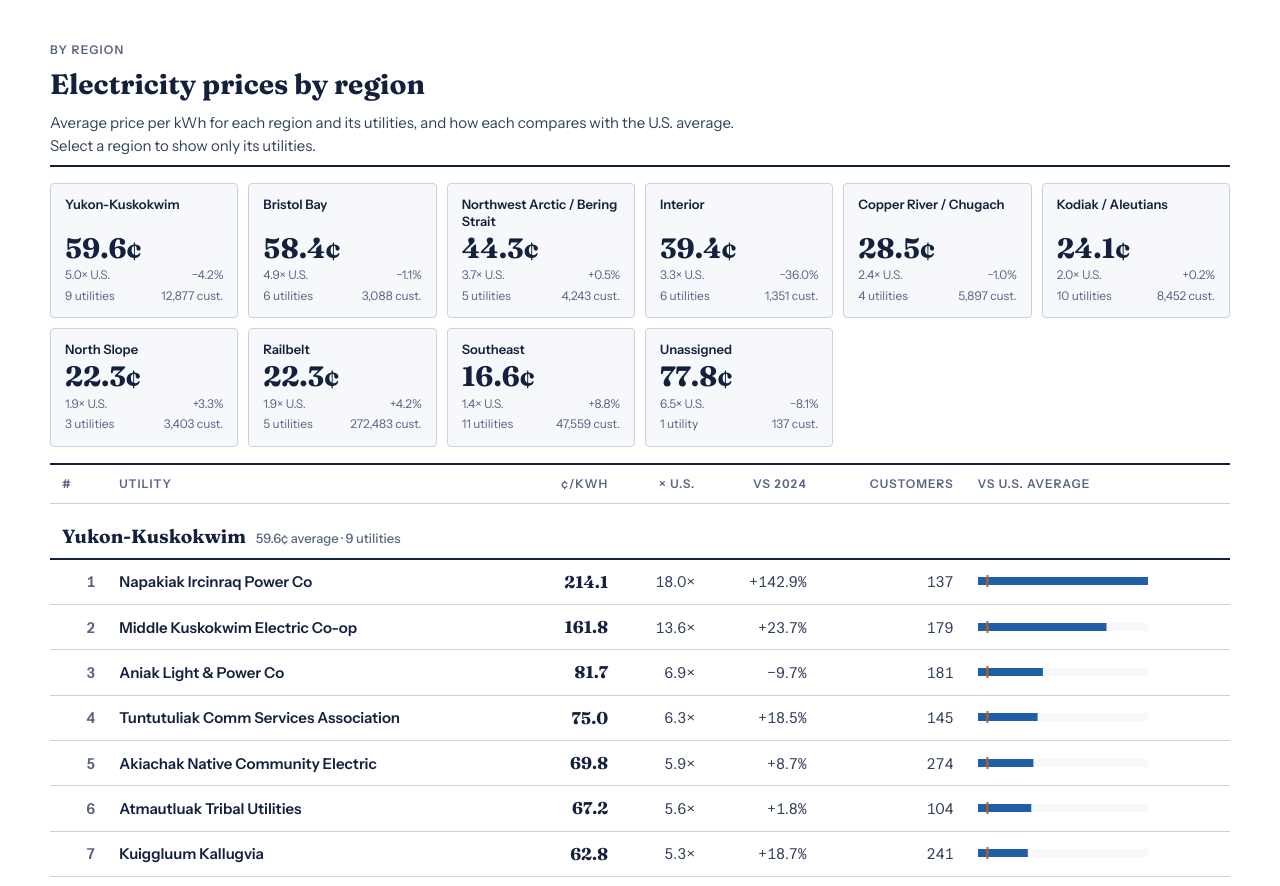
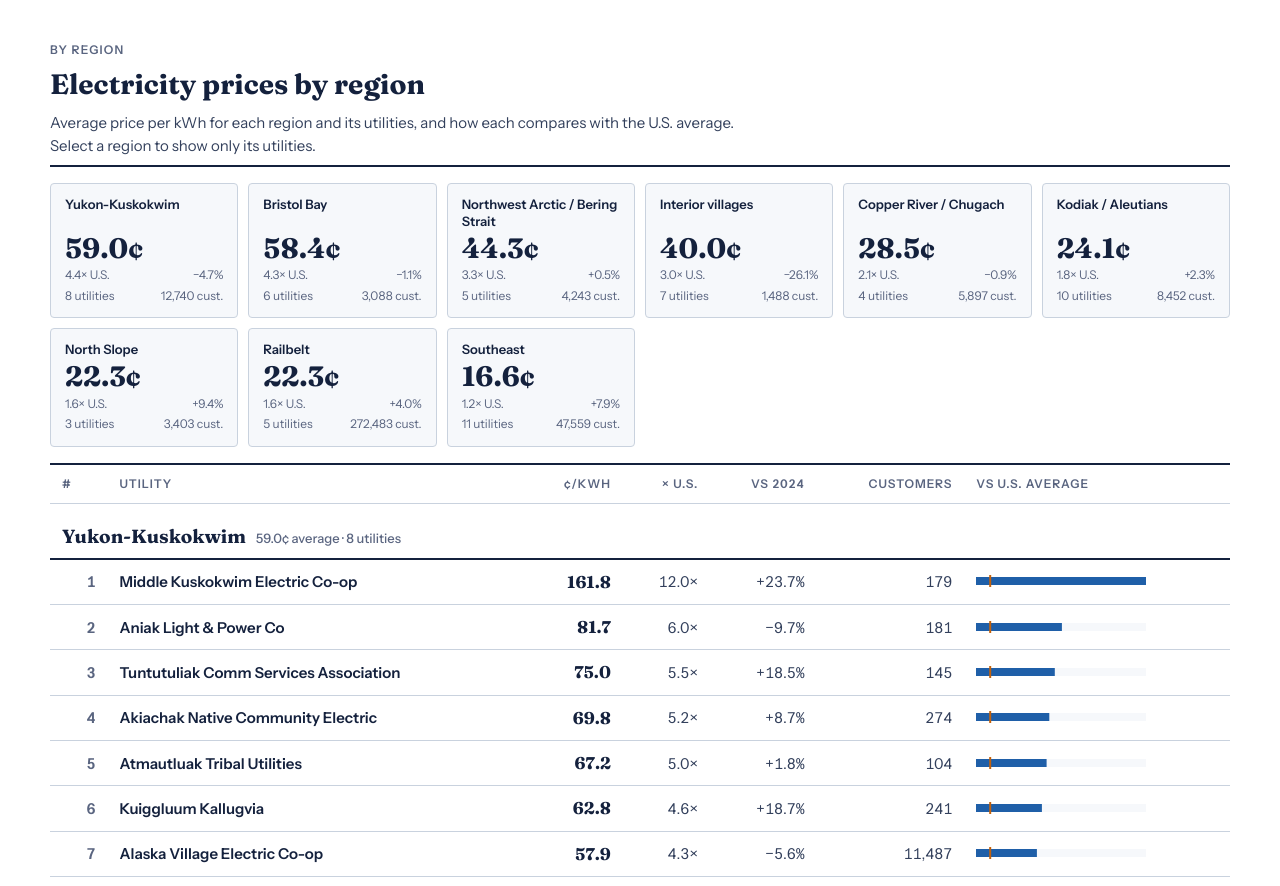
Before and after one commit to sg23234/twocentsforalaska, a plain HTML site: page site/electricity/index.html in a window 1280 px wide. Shown: the part 435-1321 px from the top of the page. Drawn offline with Linux system fonts and the light colour scheme.

Commit message:
Electricity: one U.S. figure (fix delivery-only double count in EIA-861 totals; kWh-weighted annual averages), drop Napakiak, rename Interior villages, place Gold Country Energy
Co-Authored-By: Claude Opus 5.5 <noreply@anthropic.com>
Claude-Session: https://claude.ai/code/session_01PQbnMZEZbZzpNaXSAyXRFV

```diff
--- a/site/data/electricity-utilities.json
+++ b/site/data/electricity-utilities.json
@@ -48,7 +48,7 @@
    "utilities": 6,
    "customers": 3088,
    "sales_mwh": 40976,
-   "prev_avg_price": 59.0,
+   "prev_avg_price": 59.01,
    "change_pct": -1.1
   },
   "Copper River / Chugach": {
@@ -57,100 +57,75 @@
    "utilities": 4,
    "customers": 5897,
    "sales_mwh": 112658,
-   "prev_avg_price": 28.79,
-   "change_pct": -1.0
+   "prev_avg_price": 28.77,
+   "change_pct": -0.9
   },
-  "Interior": {
-   "avg_price": 39.44,
+  "Interior villages": {
+   "avg_price": 39.97,
    "commercial_price": null,
-   "utilities": 6,
-   "customers": 1351,
-   "sales_mwh": 24635,
-   "prev_avg_price": 61.67,
-   "change_pct": -36.0
+   "utilities": 7,
+   "customers": 1488,
+   "sales_mwh": 24982,
+   "prev_avg_price": 54.08,
+   "change_pct": -26.1
   },
   "Kodiak / Aleutians": {
    "avg_price": 24.06,
-   "commercial_price": 19.28,
+   "commercial_price": null,
    "utilities": 10,
    "customers": 8452,
    "sales_mwh": 203405,
-   "prev_avg_price": 24.0,
-   "change_pct": 0.2
+   "prev_avg_price": 23.51,
+   "change_pct": 2.3
   },
   "North Slope": {
    "avg_price": 22.29,
-   "commercial_price": 23.94,
+   "commercial_price": null,
    "utilities": 3,
    "customers": 3403,
    "sales_mwh": 127861,
-   "prev_avg_price": 21.58,
-   "change_pct": 3.3
+   "prev_avg_price": 20.37,
+   "change_pct": 9.4
   },
   "Northwest Arctic / Bering Strait": {
    "avg_price": 44.25,
-   "commercial_price": 48.59,
+   "commercial_price": null,
    "utilities": 5,
    "customers": 4243,
    "sales_mwh": 57272,
-   "prev_avg_price": 44.01,
+   "prev_avg_price": 44.03,
    "change_pct": 0.5
   },
   "Railbelt": {
    "avg_price": 22.25,
-   "commercial_price": 19.94,
+   "commercial_price": null,
    "utilities": 5,
    "customers": 272483,
    "sales_mwh": 4444470,
-   "prev_avg_price": 21.36,
-   "change_pct": 4.2
+   "prev_avg_price": 21.4,
+   "change_pct": 4.0
   },
   "Southeast": {
    "avg_price": 16.61,
-   "commercial_price": 17.36,
+   "commercial_price": null,
    "utilities": 11,
    "customers": 47559,
    "sales_mwh": 896402,
-   "prev_avg_price": 15.27,
-   "change_pct": 8.8
-  },
-  "Unassigned": {
-   "avg_price": 77.81,
-   "commercial_price": null,
-   "utilities": 1,
-   "customers": 137,
-   "sales_mwh": 347,
-   "prev_avg_price": 84.64,
-   "change_pct": -8.1
+   "prev_avg_price": 15.4,
+   "change_pct": 7.9
   },
   "Yukon-Kuskokwim": {
-   "avg_price": 59.57,
-   "commercial_price": 53.47,
-   "utilities": 9,
-   "customers": 12877,
-   "sales_mwh": 139048,
-   "prev_avg_price": 62.17,
-   "change_pct": -4.2
+   "avg_price": 59.0,
+   "commercial_price": null,
+   "utilities": 8,
+   "customers": 12740,
+   "sales_mwh": 138538,
+   "prev_avg_price": 61.93,
+   "change_pct": -4.7
   }
  },
- "unassigned": [
-  "Gold Country Energy"
- ],
+ "unassigned": [],
  "utilities": [
-  {
-   "utility": "Napakiak Ircinraq Power Co",
-   "id": 13211,
-   "region": "Yukon-Kuskokwim",
-   "ownership": "Investor Owned",
-   "total_price": 214.12,
-   "commercial_price": null,
-   "residential_price": null,
-   "industrial_price": null,
-   "customers": 137,
-   "sales_mwh": 510,
-   "prev_total_price": 88.15,
-   "change_pct": 142.9
-  },
   {
    "utility": "Middle Kuskokwim Elec Coop Inc",
    "id": 12485,
@@ -196,7 +171,7 @@
   {
    "utility": "TDX Manley Generating LLC",
    "id": 56503,
-   "region": "Interior",
+   "region": "Interior villages",
    "ownership": "Investor Owned",
    "total_price": 95.77,
    "commercial_price": null,
@@ -210,7 +185,7 @@
   {
    "utility": "Hughes Power & Light Co",
    "id": 9000,
-   "region": "Interior",
+   "region": "Interior villages",
    "ownership": "Investor Owned",
    "total_price": 90.18,
    "commercial_price": null,
@@ -266,7 +241,7 @@
   {
    "utility": "Gold Country Energy",
    "id": 56739,
-   "region": "Unassigned",
+   "region": "Interior villages",
    "ownership": "Investor Owned",
    "total_price": 77.81,
    "commercial_price": null,
@@ -294,7 +269,7 @@
   {
    "utility": "McGrath Light & Power Co",
    "id": 12119,
-   "region": "Interior",
+   "region": "Interior villages",
    "ownership": "Investor Owned",
    "total_price": 72.97,
    "commercial_price": null,
@@ -308,7 +283,7 @@
   {
    "utility": "Tanana Power Co Inc",
    "id": 18474,
-   "region": "Interior",
+   "region": "Interior villages",
    "ownership": "Investor Owned",
    "total_price": 70.18,
    "commercial_price": null,
@@ -364,7 +339,7 @@
   {
    "utility": "Galena Electric Utility",
    "id": 6915,
-   "region": "Interior",
+   "region": "Interior villages",
    "ownership": "Municipal",
    "total_price": 67.22,
    "commercial_price": null,
@@ -840,7 +815,7 @@
   {
    "utility": "Gwitchyaa Zhee Utility Co",
    "id": 7833,
-   "region": "Interior",
+   "region": "Interior villages",
    "ownership": "Investor Owned",
    "total_price": 20.31,
    "commercial_price": null,
--- a/site/electricity/index.html
+++ b/site/electricity/index.html
@@ -163,7 +163,8 @@ window.SNAPSHOT = {"energy":{"series":{"AK-ALL":{"dates":["2001-01-01","2001-02-
     trend(E);
 
     // ----- regions + table (EIA-861, annual) -----
-    const Y = U.year, PY = U.prev_year, usT = U.us.total;
+    const Y = U.year, PY = U.prev_year;
+    const usAnn = new Map(annual(E, 'US')), usT = usAnn.get(Y) || U.us.total;
     $('chgh').textContent = PY ? `vs ${PY}` : 'Change';
     const regs = Object.entries(U.regions).filter(([k]) => k !== 'Unassigned').sort((a, b) => b[1].avg_price - a[1].avg_price);
     if (U.regions.Unassigned) regs.push(['Unassigned', U.regions.Unassigned]);
@@ -194,7 +195,7 @@ window.SNAPSHOT = {"energy":{"series":{"AK-ALL":{"dates":["2001-01-01","2001-02-
       $('rows').innerHTML = html;
     }
     table();
-    $('tblnote').textContent = `${Y} annual figures: revenue ÷ kWh sold, all customer types. U.S. average ${cents(usT)} (orange tick). Bars run from 0 to the highest-priced utility. Region averages are weighted by kWh sold. Changes compare ${Y} with ${PY}; at very small utilities a large swing can reflect a reporting change.` + (U.unassigned && U.unassigned.length ? ` Not yet placed in a region: ${U.unassigned.map(tidy).join(', ')}.` : '');
+    $('tblnote').textContent = `${Y} annual figures: revenue ÷ kWh sold, all customer types. U.S. average ${cents(usT)} for ${Y} (orange tick), the same figure as in the chart at the top. Bars run from 0 to the highest-priced utility. Region averages are weighted by kWh sold. Changes compare ${Y} with ${PY}; at very small utilities a large swing can reflect a reporting change.` + (U.unassigned && U.unassigned.length ? ` Not yet placed in a region: ${U.unassigned.map(tidy).join(', ')}.` : '');
 
     // ----- calculator -----
     const sel = $('c-u');
@@ -225,11 +226,19 @@ window.SNAPSHOT = {"energy":{"series":{"AK-ALL":{"dates":["2001-01-01","2001-02-
     $('src').innerHTML = `Sources: U.S. Energy Information Administration — Electric Power Monthly (state averages) and <a href="https://www.eia.gov/electricity/data/eia861/">Form EIA-861</a> (${Y} utility data, long and short form). Region grouping is Two Cents for Alaska's own.`;
   }
 
+  // Calendar-year average price. Weighted by kWh sold when monthly sales are present
+  // (revenue ÷ kWh, how EIA computes annual averages); otherwise a simple mean of months.
+  function annual(E, st) {
+    const p = E.series[st + '-ALL'], q = E.series[st + '-ALL:sales'];
+    const w = q ? new Map(q.dates.map((d, i) => [d, q.values[i]])) : null, a = {};
+    p.dates.forEach((d, i) => { const y = d.slice(0, 4), k = w && w.get(d); (a[y] = a[y] || []).push([p.values[i], w ? k : 1]); });
+    return Object.entries(a).filter(([, v]) => v.length === 12 && v.every(x => x[1] != null))
+      .map(([y, v]) => [+y, v.reduce((t, x) => t + x[0] * x[1], 0) / v.reduce((t, x) => t + x[1], 0)]);
+  }
   function el(tag, attrs, parent, text) { const e = document.createElementNS(NS, tag); for (const k in attrs) e.setAttribute(k, attrs[k]); if (text != null) e.textContent = text; if (parent) parent.appendChild(e); return e; }
 
   function trend(E) {
-    const ann = s => { const a = {}; s.dates.forEach((d, i) => (a[d.slice(0, 4)] = a[d.slice(0, 4)] || []).push(s.values[i])); return Object.entries(a).filter(([, v]) => v.length === 12).map(([y, v]) => [+y, v.reduce((x, z) => x + z) / 12]); };
-    const A = ann(E.series['AK-ALL']), B = ann(E.series['US-ALL']);
+    const A = annual(E, 'AK'), B = annual(E, 'US');
     const W = 560, H = 230, L = 40, R = 86, T = 10, Bm = 28, y0 = A[0][0], y1 = A[A.length - 1][0];
     const ymax = Math.ceil(Math.max(...A.map(a => a[1])) / 10) * 10;
     const X = y => L + (y - y0) / (y1 - y0) * (W - L - R), Y = v => T + (1 - v / ymax) * (H - T - Bm);
```
Also changed, not shown: site/data/manual/electricity-regions.json (+7 -2 lines), 2 other files.
